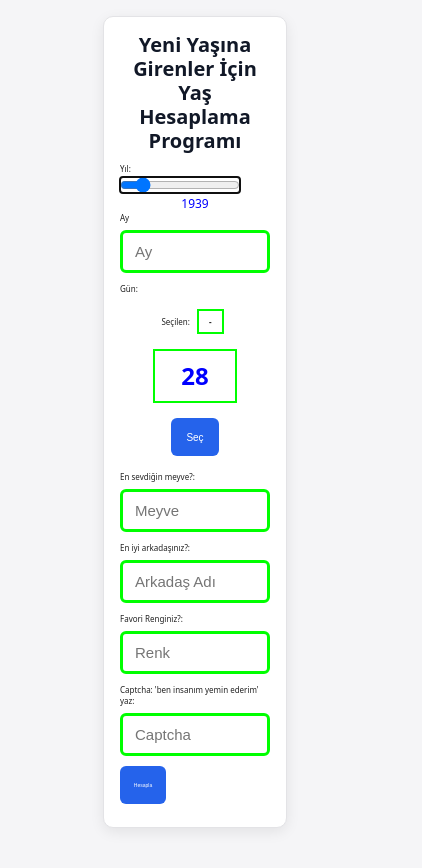
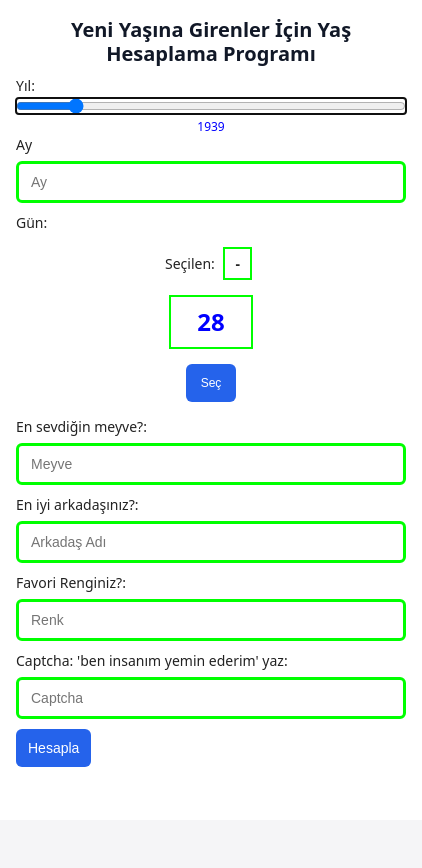
Before and after one commit to doguBuba/doguBuba.github.io, a plain HTML site: page index.html in a window 390 px wide. Shown: the whole page, 422 px wide, since content can reach past the window. Drawn offline with Linux system fonts and the light colour scheme.

Commit message:
mobilefix1

```diff
--- a/index.html
+++ b/index.html
@@ -366,34 +366,32 @@
             margin-top: 5px;
         }
         @media (max-width: 600px) {
+            body {
+                padding: 0 0 40px;
+                display: block;
+                overflow-y: scroll;
+                -webkit-overflow-scrolling: touch;
+            }
             .container {
-                width: 150px;
-                font-size: 8px;
-            }
-            input {
-                width: 40px;
-                font-size: 6px;
-            }
-            button {
-                width: 25px;
-                height: 15px;
-                font-size: 5px;
+                max-width: 100%;
+                width: 100%;
+                border-radius: 0;
+                box-shadow: none;
+                border: 0;
+                padding: 16px 16px 48px;
+                font-size: 14px;
             }
             .modal-content {
-                font-size: 10px;
-            }
-            .gameover {
-                font-size: 18px;
-            }
-            .day-controls button {
-                margin: 5px;
-                padding: 8px 15px;
-                width: auto;
-                height: auto;
-                font-size: 10px;
-            }
-            input[type="range"] {
-                width: 80%;
+                width: 100%;
+                max-width: 100%;
+                margin: 0;
+                border-radius: 0;
+                border: 0;
+                padding: 24px 18px 60px;
+                font-size: 14px;
+            }
+            input, input[type="text"], input[type="number"], input[type="range"], button {
+                font-size: 14px;
             }
         }
         .friend-dialog-modal {
```
